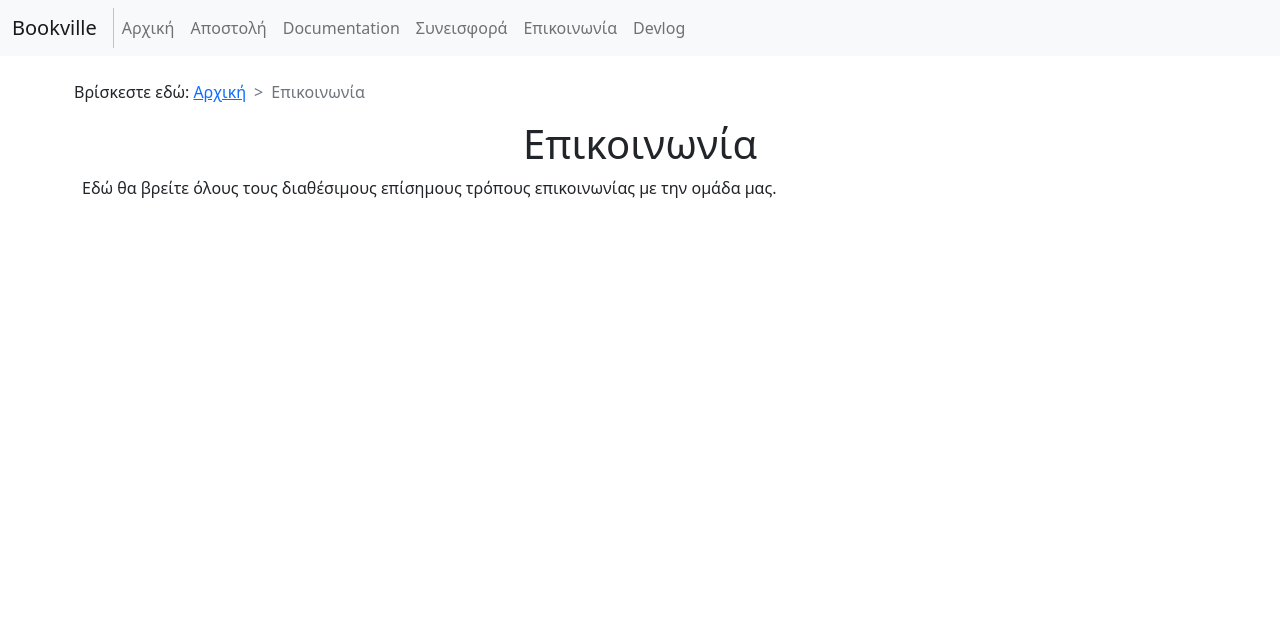
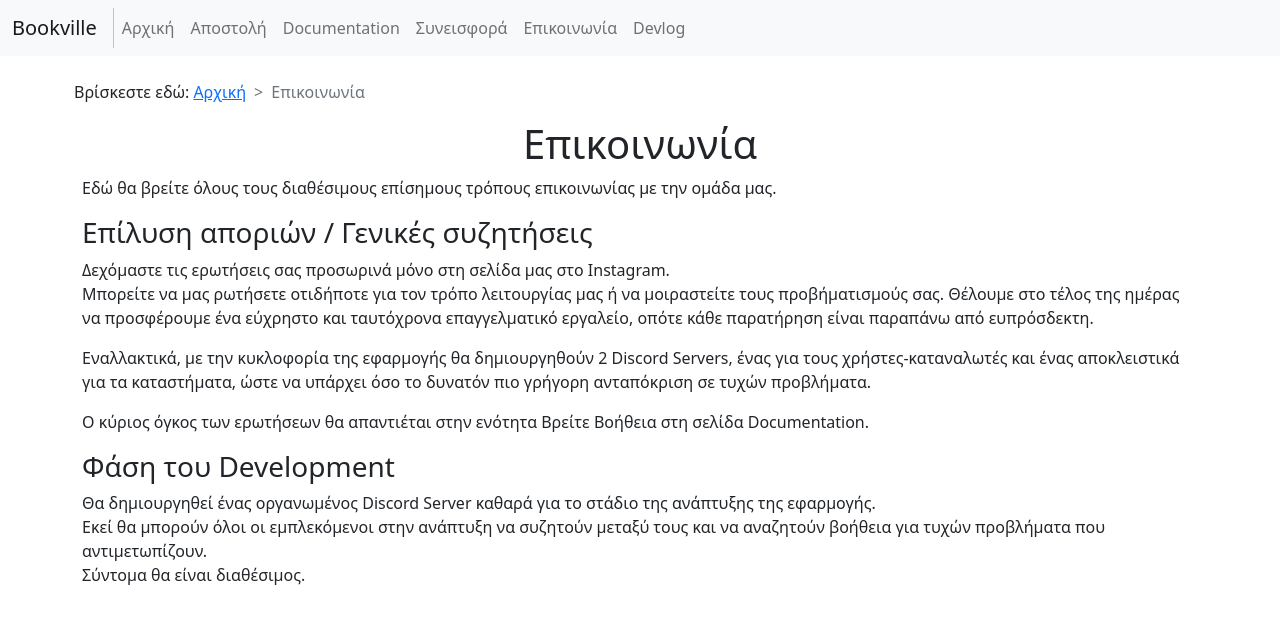
Before and after one commit to antsinar/bookville_gr, an Eleventy site: page src/page_content/contact.md in a window 1280 px wide. Built offline with nearby package versions, Linux system fonts and the light colour scheme; Eleventy itself is replaced by a stand-in of ours; files that its build step writes are made by us from their sources.

Commit message:
Update Page Content “contact”

```diff
--- a/src/page_content/contact.md
+++ b/src/page_content/contact.md
@@ -1,7 +1,22 @@
 ---
-layout: '../contact.njk'
+layout: ../contact.njk
 header: Επικοινωνία
 tags: contact
 ---
 
 > Εδώ θα βρείτε όλους τους διαθέσιμους επίσημους τρόπους επικοινωνίας με την ομάδα μας.
+
+### Επίλυση αποριών / Γενικές συζητήσεις
+
+Δεχόμαστε τις ερωτήσεις σας προσωρινά μόνο στη σελίδα μας στο Instagram.
+Μπορείτε να μας ρωτήσετε οτιδήποτε για τον τρόπο λειτουργίας μας ή να μοιραστείτε τους προβήματισμούς σας. Θέλουμε στο τέλος της ημέρας να προσφέρουμε ένα εύχρηστο και ταυτόχρονα επαγγελματικό εργαλείο, οπότε κάθε παρατήρηση είναι παραπάνω από ευπρόσδεκτη.
+
+Εναλλακτικά, με την κυκλοφορία της εφαρμογής θα δημιουργηθούν 2 Discord Servers, ένας για τους χρήστες-καταναλωτές και ένας αποκλειστικά για τα καταστήματα, ώστε να υπάρχει όσο το δυνατόν πιο γρήγορη ανταπόκριση σε τυχών προβλήματα.
+
+Ο κύριος όγκος των ερωτήσεων θα απαντιέται στην ενότητα Βρείτε Βοήθεια στη σελίδα Documentation.
+
+### Φάση του Development
+
+Θα δημιουργηθεί ένας οργανωμένος Discord Server καθαρά για το στάδιο της ανάπτυξης της εφαρμογής.
+Εκεί θα μπορούν όλοι οι εμπλεκόμενοι στην ανάπτυξη να συζητούν μεταξύ τους και να αναζητούν βοήθεια για τυχών προβλήματα που αντιμετωπίζουν.
+Σύντομα θα είναι διαθέσιμος.
```
